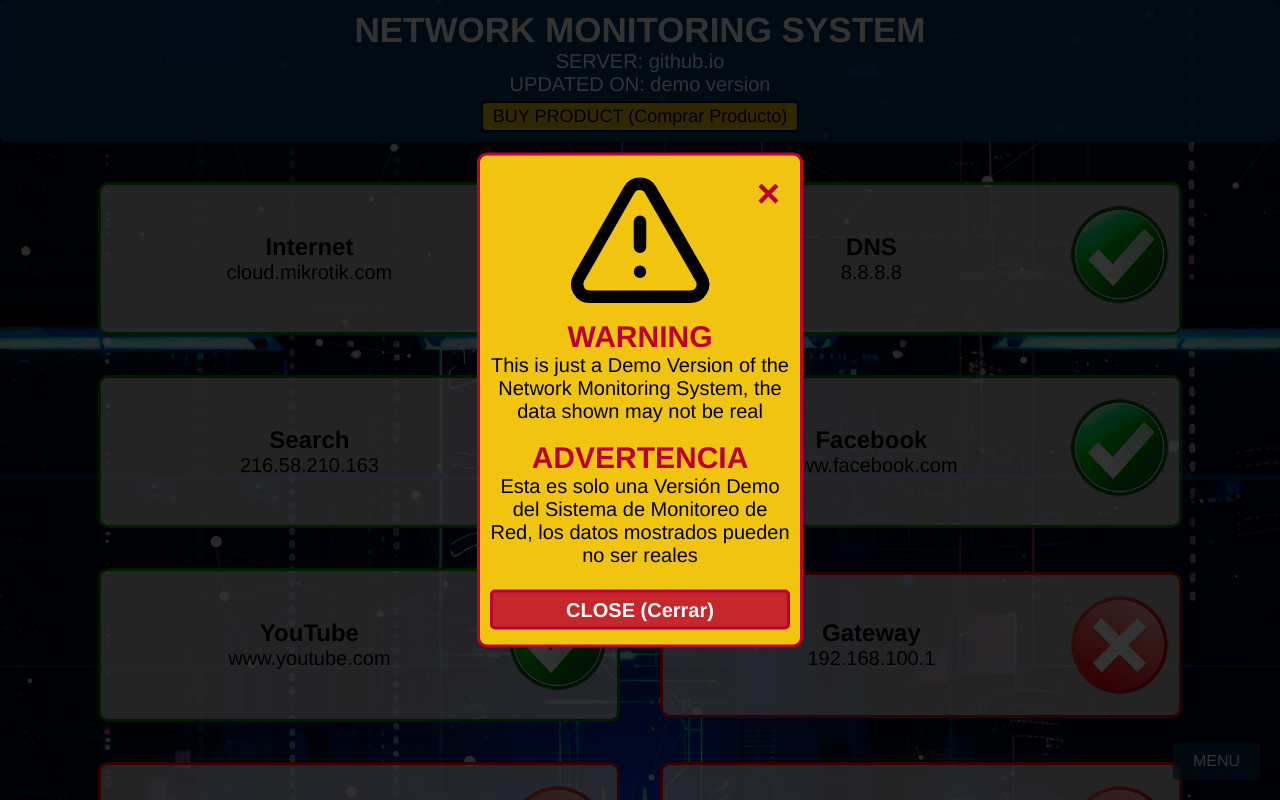
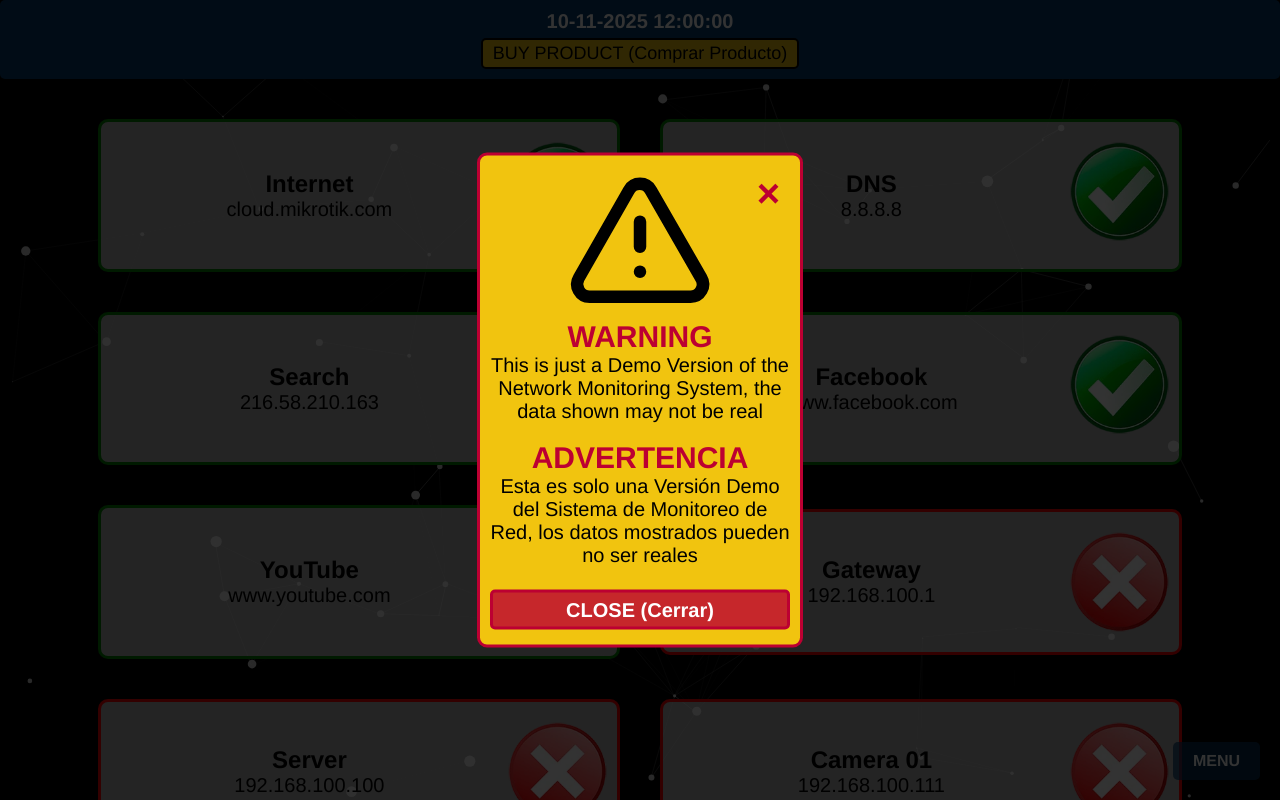
Before and after one commit to jhonatan-lamina/nemos-demo, a plain HTML site: page index.html in a window 1280 px wide. Shown: the top 800 px of the page. Drawn offline with Linux system fonts and the light colour scheme.

Commit message:
UPDATE
UPDATE 10/11/2025

```diff
--- a/css/style.css
+++ b/css/style.css
@@ -5,11 +5,7 @@
 }
 /* body */
 body{
-    background-image: url('../img/banner.webp');
-    background-repeat: no-repeat;
-    background-size: cover;
-    background-position: center;
-    background-attachment: fixed;
+    background-color: #000000;
 }
 /* particles */
 body .particles-js{
@@ -23,19 +19,14 @@ header{
     width: 100%;
     height: auto;
     text-align: center;
-    background: rgba(6, 61, 109, 0.9);
+    background: #063d6d;
     padding: 10px 0;
     border-radius: 5px;
 }
-header h1 a{
-    text-decoration: none;
-    font-size: 35px;
-    color:#ffffff;
-}
-header h2{
+header h1{
     display: inline;
     font-size: 20px;
-    font-weight: normal;
+    font-weight: bold;
     color:#ffffff;
 }
 header button{
@@ -125,10 +116,11 @@ header h1 a:hover{
   right: 20px;
   padding: 10px 20px;
   background: rgba(6, 61, 109, 0.7);
-    color: #ffffff;
+  color: #ffffffff;
   border: none;
   border-radius: 5px;
   font-size: 16px;
+  font-weight: bold;
   cursor: pointer;
   z-index: 2;
   transition: 0.5s;
@@ -155,10 +147,12 @@ header h1 a:hover{
   text-decoration: none;
   color: #000000;
   display: block;
+  font-weight: bold;
   padding: 10px;
 }
 .floating-menu ul li a:hover {
   background-color: rgba(255, 255, 255, 1);
+  border-radius: 5px;
 }
 /* popup */
 .hide_background{
--- a/index.html
+++ b/index.html
@@ -3,21 +3,15 @@
 <head>
     <meta charset="utf-8">
     <meta name="viewport" content="width=device-width, initial-scale=1">
-    <title>DEMO - NEMOS v3.1</title>
+    <title>DEMO - NEMOS v4.0</title>
     <link rel="shortcut icon" href="./img/icon.webp">
     <link rel="stylesheet" type="text/css" href="./css/style.css">
 </head>
 <body>
     <div class="particles-js" id="particles-js"></div>
     <header>
-        <h1 class="h1">
-            <a href="https://sotepro.com/producto/herramienta-de-monitoreo-de-red/" target="_blank" title="Click to buy the Product">
-                NETWORK MONITORING SYSTEM
-            </a>
-        </h1>
-        <h2>SERVER: github.io</h2><br>
-        <h2>UPDATED ON: demo version</h2><br>
-        <button onclick="window.open('https://sotepro.com/producto/herramienta-de-monitoreo-de-red/', '_blank');">BUY PRODUCT (Comprar Producto)</button>
+        <h1>10-11-2025 12:00:00</h1><br>
+        <button onclick="window.open('https://jhonatanlamina.com/tienda/herramienta-de-monitoreo-de-red/', '_blank');">BUY PRODUCT (Comprar Producto)</button>
     </header>
     <main>
         <div class="container">
@@ -243,18 +237,17 @@
                     <h2>PRODUCT</h2>
                 </div>
                 <div class="img">
-                    <a href="https://sotepro.com/producto/herramienta-de-monitoreo-de-red/" target="_blank"><img src="./img/up.webp" alt="up"></a>
+                    <a href="https://jhonatanlamina.com/tienda/herramienta-de-monitoreo-de-red/" target="_blank"><img src="./img/up.webp" alt="up"></a>
                 </div>
             </div>
         </div>
         <button id="floating-button">MENU</button>
         <div class="floating-menu">
           <ul>
-            <li><a href="https://sotepro.com/producto/herramienta-de-monitoreo-de-red/" target="_blank">BUY (Comprar)</a></li>
-            <li><a href="https://sotepro.com/producto/herramienta-de-monitoreo-de-red/" target="_blank">EDIT (Editar)</a></li>
-            <li><a href="https://sotepro.com/producto/herramienta-de-monitoreo-de-red/" target="_blank">TOOLS (Herramientas)</a></li>
-            <li><a href="https://sotepro.com/producto/herramienta-de-monitoreo-de-red/" target="_blank">ABOUT (Acerca De)</a></li>
-            <li><a href="https://sotepro.com/producto/herramienta-de-monitoreo-de-red/" target="_blank">LOGOUT (Cerrar Sesión)</a></li>
+            <li><a href="https://jhonatanlamina.com/tienda/herramienta-de-monitoreo-de-red/" target="_blank">BUY</a></li>
+            <li><a href="https://jhonatanlamina.com/tienda/herramienta-de-monitoreo-de-red/" target="_blank">DATABASE</a></li>
+            <li><a href="https://jhonatanlamina.com/tienda/herramienta-de-monitoreo-de-red/" target="_blank">SETTINGS</a></li>
+            <li><a href="https://jhonatanlamina.com/tienda/herramienta-de-monitoreo-de-red/" target="_blank">ABOUT</a></li>
           </ul>
         </div>
         <div class="hide_background" id="hide_background" onclick="close_popup()"></div>
```
Also changed, not shown: img/screenshot.webp, information.txt. Lines whose indentation alone changed are shown as unchanged.
